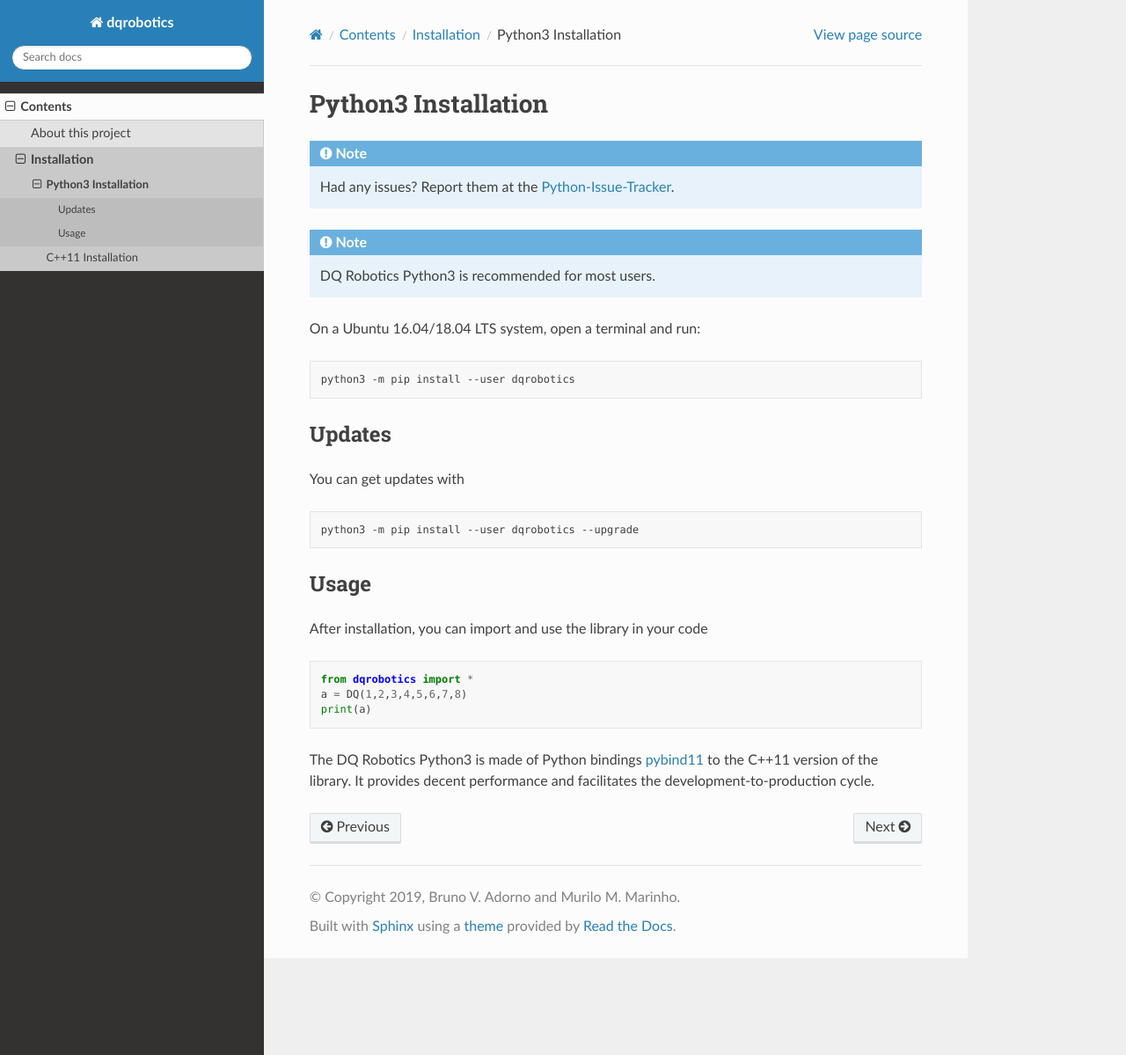
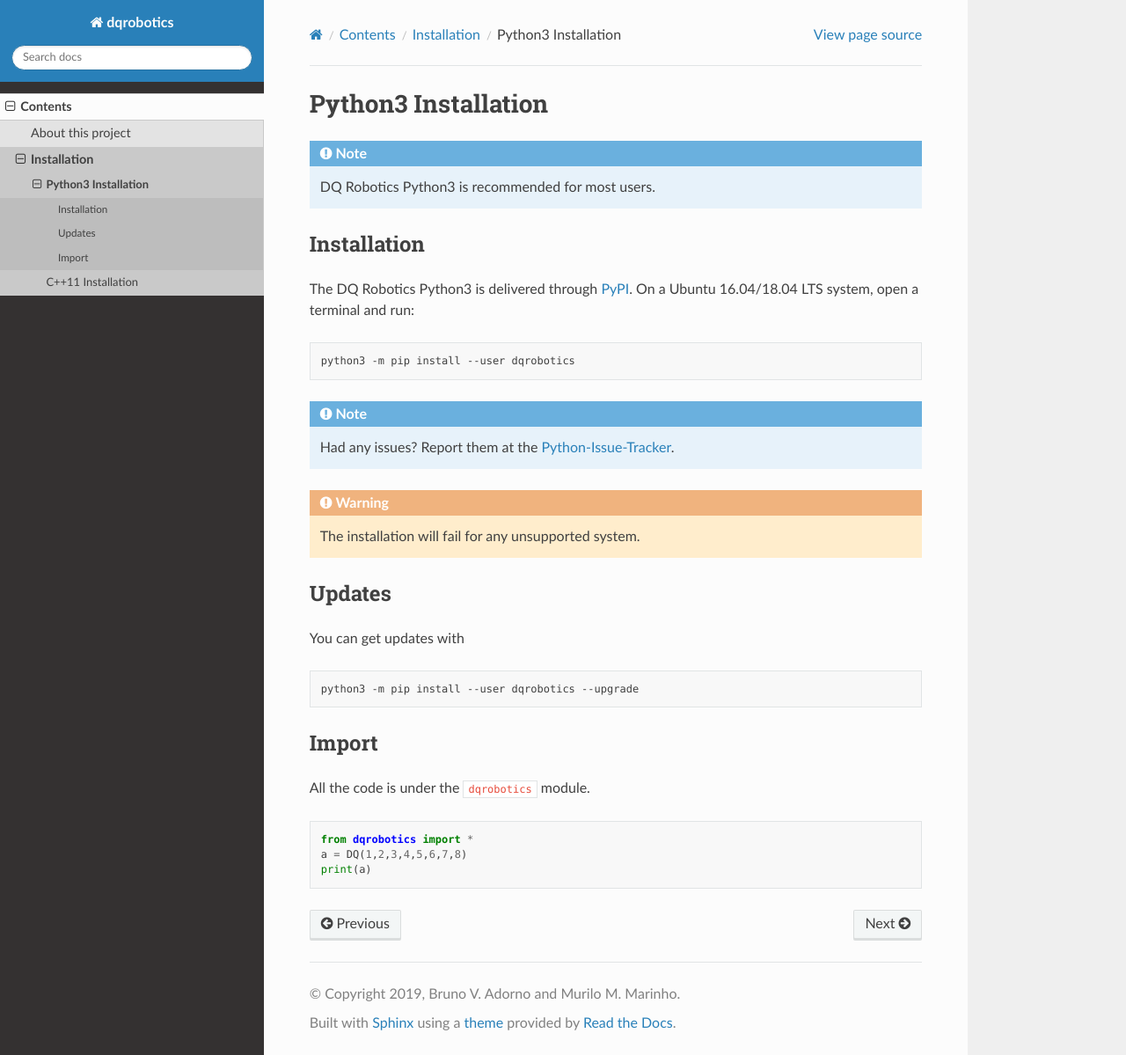
Before and after one commit to dqrobotics/dqrobotics.github.io, a Sphinx documentation site: the page built from docs/installation/python.rst, in a window 1280 px wide and 1199 px high. Shown: the whole window at 88% size. Built offline with Sphinx 7.4.7 and the Read the Docs theme 2.0.0, drawn with Linux system fonts in a browser that asks for light colours.

Commit message:
Update python.rst

```diff
--- a/docs/installation/python.rst
+++ b/docs/installation/python.rst
@@ -1,15 +1,21 @@
 Python3 Installation
 ####################
 .. note::
-  Had any issues? Report them at the Python-Issue-Tracker_.
-.. note::
   DQ Robotics Python3 is recommended for most users.
 
-On a Ubuntu 16.04/18.04 LTS system, open a terminal and run:
+Installation
+============
+The DQ Robotics Python3 is delivered through PyPI_. On a Ubuntu 16.04/18.04 LTS system, open a terminal and run:
 
 .. code-block:: bash
 
   python3 -m pip install --user dqrobotics
+
+.. note::
+  Had any issues? Report them at the Python-Issue-Tracker_.
+
+.. warning::
+  The installation will fail for any unsupported system.
 
 Updates
 =======
@@ -20,10 +26,10 @@
 
   python3 -m pip install --user dqrobotics --upgrade
 
-Usage
-=====
+Import
+======
 
-After installation, you can import and use the library in your code
+All the code is under the :code:`dqrobotics` module.
 
 .. code-block:: python
 
@@ -31,7 +37,6 @@
   a = DQ(1,2,3,4,5,6,7,8)
   print(a)
 
-The DQ Robotics Python3 is made of Python bindings pybind11_ to the C++11 version of the library. It provides decent performance and facilitates the development-to-production cycle.
-
 .. _pybind11: https://github.com/pybind/pybind11
 .. _Python-Issue-Tracker: https://github.com/dqrobotics/python/issues
+.. _PyPI: https://pypi.org/
```
